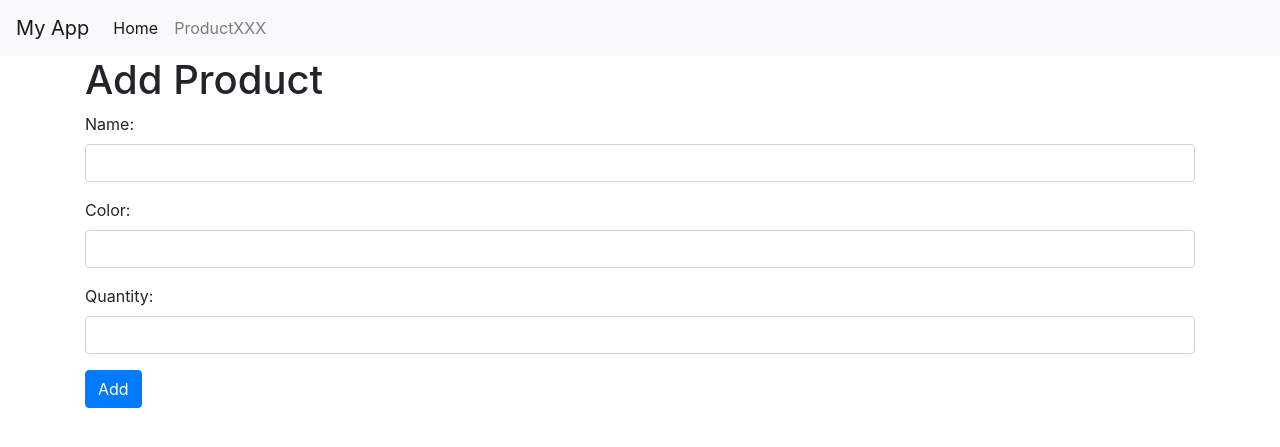
After one commit to jtquisenberry/FlaskBootstrap4, a Flask app: page /add in a window 1280 px wide. The commit adds this page. Shown: the top 447 px of the page. Run offline with Flask 3, Linux system fonts and the light colour scheme; some libraries are stand-ins or nearby versions.

Commit message:
Multiple

```diff
--- a/app/app.py
+++ b/app/app.py
@@ -1,5 +1,6 @@
-from flask import Flask, render_template, request
+from flask import Flask, render_template, request, redirect
 import sqlite3
+from product import Product
 
 app = Flask(__name__)
 
@@ -9,7 +10,14 @@ def home():
 
 @app.route('/product')
 def product():
-    return render_template('product.html')
+    conn = sqlite3.connect('database.db')
+    cursor = conn.cursor()
+    cursor.execute("SELECT * FROM product")
+    data = cursor.fetchall()
+    conn.close()
+    return render_template('product.html', data=data, products=[(3, "a", "b", 4)])
+
+
 
 @app.route('/update/<int:id>', methods=['GET', 'POST'])
 def update(id):
@@ -40,6 +48,32 @@ def delete(id):
     conn.close()
     return redirect('/product')
 
+@app.route('/add', methods=['GET', 'POST'])
+def add():
+    if request.method == 'POST':
+        name = request.form['name']
+        color = request.form['color']
+        quantity = request.form['quantity']
+        conn = sqlite3.connect('database.db')
+        c = conn.cursor()
+        c.execute('INSERT INTO Product (name, color, quantity) VALUES (?, ?, ?)', (name, color, quantity))
+        conn.commit()
+        conn.close()
+        return redirect('/product')
+    else:
+        return render_template('add.html')
+
+@app.route('/view/<int:id>', methods=['GET'])
+def view(id):
+    conn = sqlite3.connect('product.db')
+    cursor = conn.cursor()
+    cursor.execute("SELECT * FROM Product WHERE id=?", (id,))
+    data = cursor.fetchone()
+    conn.close()
+    return render_template('view.html', product=data)
+
+
+
 
 if __name__ == '__main__':
     app.run(debug=True)
--- a/app/create_sqlite.py
+++ b/app/create_sqlite.py
@@ -5,7 +5,8 @@ conn = sqlite3.connect('database.db')
 
 # Create a new table named Product
 conn.execute('''CREATE TABLE Product
-             (Name TEXT NOT NULL,
+             (ID INTEGER PRIMARY KEY AUTOINCREMENT,
+             Name TEXT NOT NULL,
              Color TEXT NOT NULL,
              Quantity INT NOT NULL);''')
 
--- /dev/null
+++ b/app/product.py
@@ -0,0 +1,5 @@
+class Product:
+    def __init__(self, name, color, quantity):
+        self.name = name
+        self.color = color
+        self.quantity = quantity
--- /dev/null
+++ b/app/templates/add.html
@@ -0,0 +1,22 @@
+{% extends 'base.html' %}
+
+{% block title %}Add Product{% endblock %}
+
+{% block content %}
+    <h1>Add Product</h1>
+    <form method="POST" action="/add">
+        <div class="form-group">
+            <label for="name">Name:</label>
+            <input type="text" class="form-control" id="name" name="name" required>
+        </div>
+        <div class="form-group">
+            <label for="color">Color:</label>
+            <input type="text" class="form-control" id="color" name="color" required>
+        </div>
+        <div class="form-group">
+            <label for="quantity">Quantity:</label>
+            <input type="number" class="form-control" id="quantity" name="quantity" required>
+        </div>
+        <button type="submit" class="btn btn-primary">Add</button>
+    </form>
+{% endblock %}
--- a/app/templates/base.html
+++ b/app/templates/base.html
@@ -16,7 +16,7 @@
                     <a class="nav-link" href="/">Home</a>
                 </li>
                 <li class="nav-item">
-                    <a class="nav-link" href="/product">Product</a>
+                    <a class="nav-link" href="/product">ProductXXX</a>
                 </li>
             </ul>
         </div>
```
Also changed, not shown: app/templates/home.html (+7 -24 lines), app/templates/product.html (+7 -28 lines), app/templates/view.html (added, +16 -0 lines), app/database.db.
